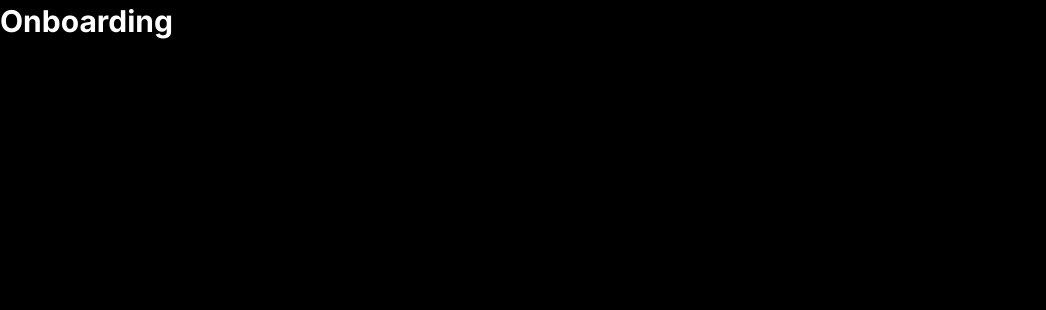
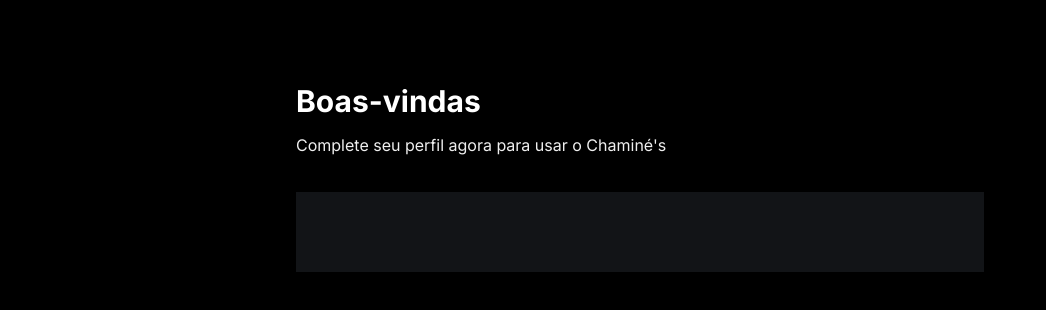
Before and after one commit to gafanhotoalexandre/chamines, a Next.js app: page /onboarding in a window 1280 px wide. Shown: the top 310 px of the page, without its empty margins (0-1046 px from the left). Built offline with nearby package versions, Linux system fonts and the light colour scheme.

Commit message:
iniciando criacao do onboarding

```diff
--- a/app/(auth)/onboarding/page.tsx
+++ b/app/(auth)/onboarding/page.tsx
@@ -1,7 +1,12 @@
 export default async function Page() {
   return (
-    <main>
-      <h1 className="head-text">Onboarding</h1>
+    <main className="mx-auto flex max-w-3xl flex-col justify-start px-10 py-20">
+      <h1 className="head-text">Boas-vindas</h1>
+      <p className="mt-3 text-base-regular text-light-2">
+        Complete seu perfil agora para usar o Chaminé&apos;s
+      </p>
+
+      <section className="mt-9 p-10 bg-dark-2"></section>
     </main>
   )
 }
```
